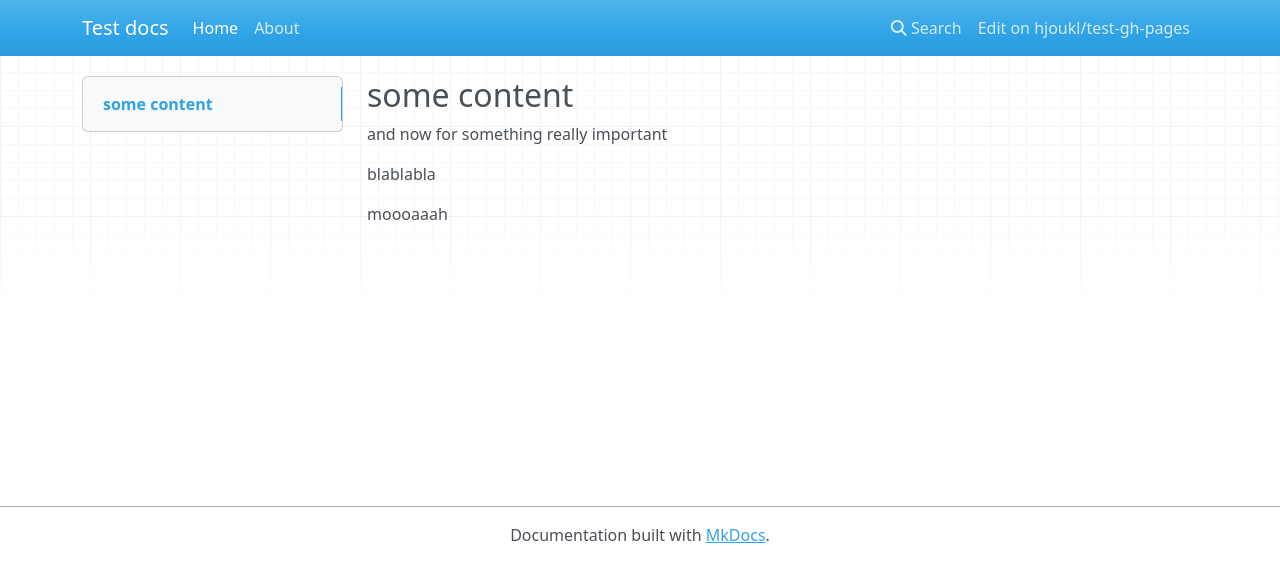
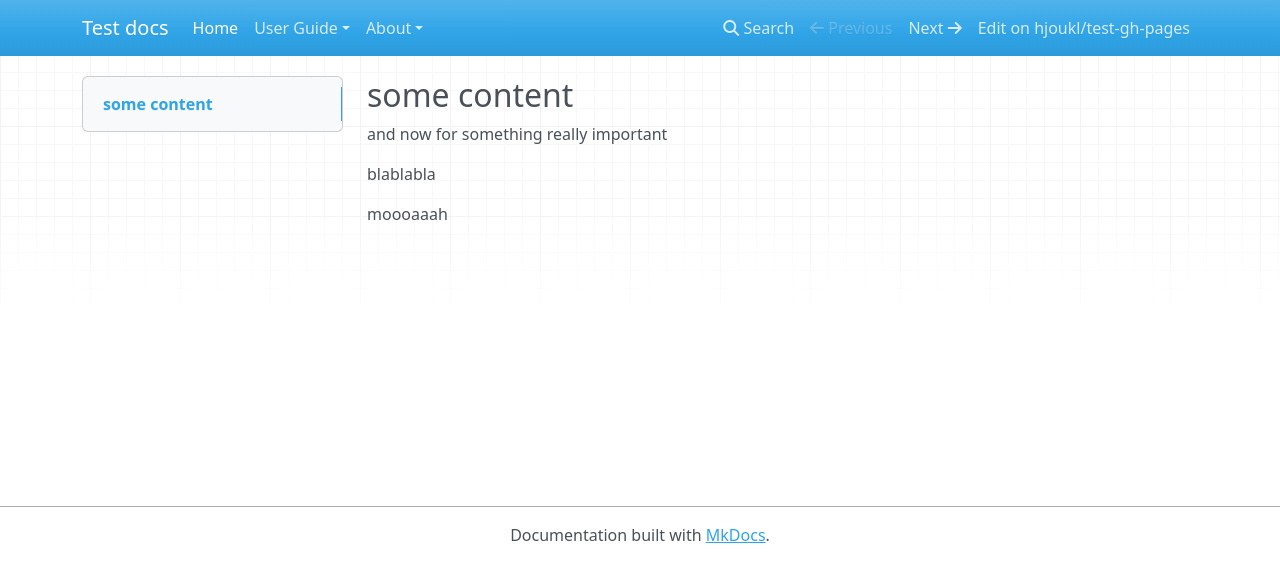
Before and after one commit to rkluger68/cpycourse, an MkDocs documentation site: the page built from docs/index.md, in a window 1280 px wide. Shown: the top 582 px of the page. Built offline with MkDocs 1.6.1, drawn with Linux system fonts in a browser that asks for light colours; nearby versions of some CDN libraries; some of the changed lines change nothing that is shown.

Commit message:
Update mkdocs.yml

```diff
--- a/mkdocs.yml
+++ b/mkdocs.yml
@@ -6,8 +6,21 @@ repo_name: 'hjoukl/test-gh-pages'
 repo_url: 'https://github.com/hjoukl/test-gh-pages'
 
 theme:
-  name: 'mkdocs'
+    name: mkdocs
+    highlightjs: true
+    hljs_languages:
+        - yaml
 
 nav:
     - Home: index.md
-    - About: about.md
+    - User Guide:
+        - Writing Your Docs: user-guide/writing-your-docs.md
+        - Styling Your Docs: user-guide/styling-your-docs.md
+        - Configuration: user-guide/configuration.md
+        - Deploying Your Docs: user-guide/deploying-your-docs.md
+        - Custom Themes: user-guide/custom-themes.md
+        - Plugins: user-guide/plugins.md
+    - About:
+        - Python: about/python.md
+        - Curious Python Course: about/curious-python-course.md
+        - License: about/license.md
```
